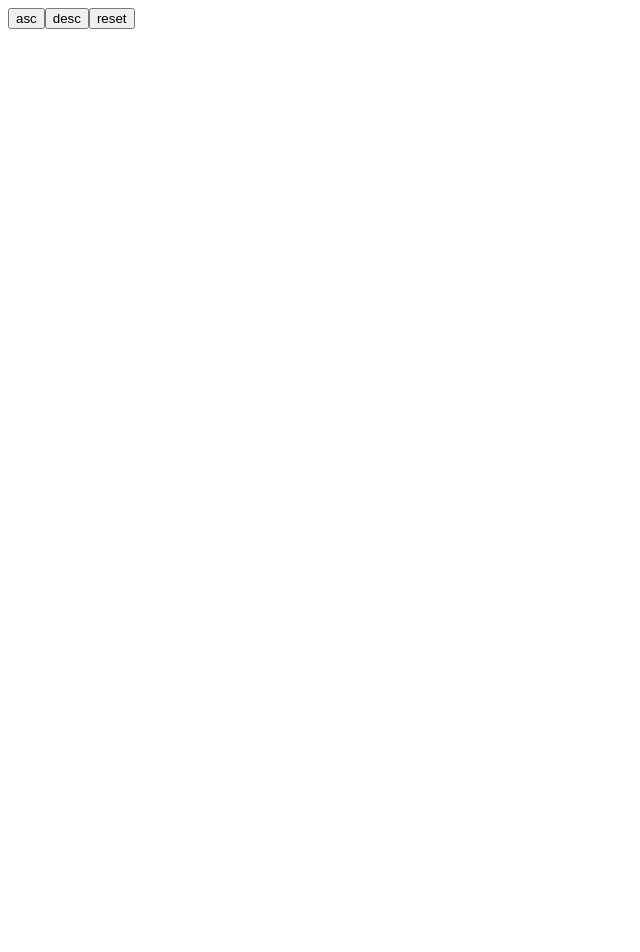
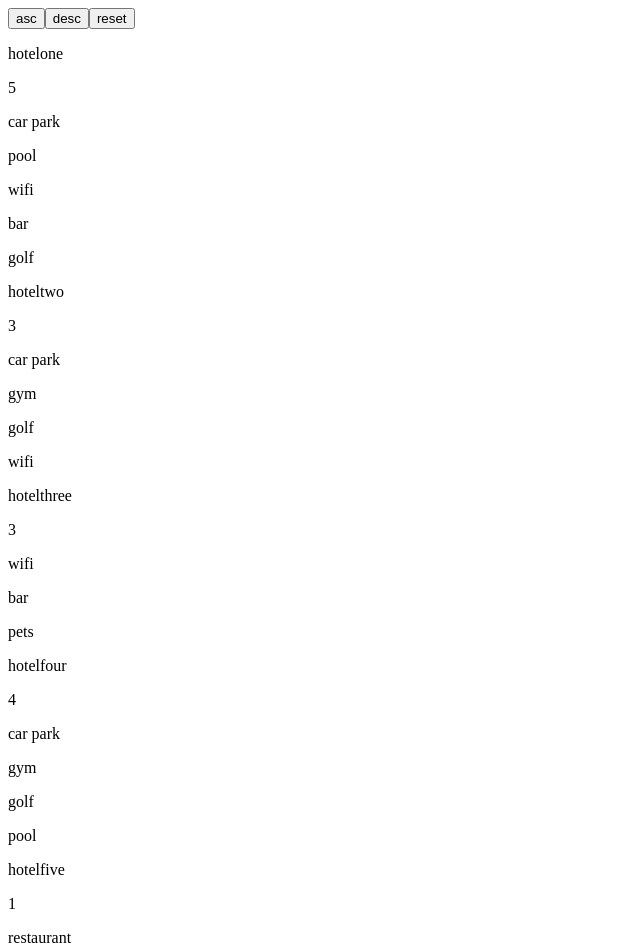
Before and after one commit to s-Hale/file-tree, a React (Create React App) app: page / in a window 1280 px wide. Shown: the top 952 px of the page, without its empty margins (0-640 px from the left). Before the commit the page ends 800 px from the top, so only its background shows below. Built offline with nearby package versions, Linux system fonts and the light colour scheme.

Commit message:
Implement Cards Component

```diff
--- a/src/App.jsx
+++ b/src/App.jsx
@@ -2,13 +2,19 @@ import React, { Component } from 'react';
 import './App.css';
 import Buttons from './components/Buttons.jsx';
 import Cards from './components/Cards';
+import hotelData from './hotelData';
 
 class App extends Component {
+  constructor(props) {
+    super(props);
+    this.originalData = hotelData;
+    this.state = { data: this.originalData };
+  }
   render() {
     return (
       <div className="App">
       <Buttons />
-      <Cards />
+      <Cards data={this.state.data}/>
       </div>
     );
   }
--- a/src/components/Cards.jsx
+++ b/src/components/Cards.jsx
@@ -5,8 +5,18 @@ import React from 'react';
 class Cards extends React.Component {
 
   render() {
+    const { data } = this.props;
     return (
       <div className="cards-wrapper">
+        {data.map((data, i) => (
+          <div className="card">
+            <p className="hotel-name">{data.name}</p>
+            <p className="hotel-rating">{data.starRating}</p>
+            <div className="facilities-wrapper">
+              {data.facilities.map(each => <p className="facility-indiv">{each}</p>)}
+            </div>
+          </div>
+        ))}
       </div>
     );
   }
--- /dev/null
+++ b/src/hotelData.js
@@ -0,0 +1,41 @@
+
+const hotelData = [
+  {
+    name: "hotelone",
+    starRating: 5,
+    facilities: ["car park", "pool", "wifi", "bar", "golf"],
+    img: "https://www.dropbox.com/s/8qoe2ekotussnc0/bedsmol.jpg?raw=1"
+  },
+  {
+    name: "hoteltwo",
+    starRating: 3,
+    facilities: ["car park", "gym", "golf", "wifi"],
+    img: "https://www.dropbox.com/s/8qoe2ekotussnc0/bedsmol.jpg?raw=1"
+  },
+  {
+    name: "hotelthree",
+    starRating: 3,
+    facilities: ["wifi", "bar", "pets"],
+    img: "https://www.dropbox.com/s/8qoe2ekotussnc0/bedsmol.jpg?raw=1"
+  },
+  {
+    name: "hotelfour",
+    starRating: 4,
+    facilities: ["car park", "gym", "golf", "pool"],
+    img: "https://www.dropbox.com/s/8qoe2ekotussnc0/bedsmol.jpg?raw=1"
+  },
+  {
+    name: "hotelfive",
+    starRating: 1,
+    facilities: ["restaurant", "gym", "pets"],
+    img: "https://www.dropbox.com/s/8qoe2ekotussnc0/bedsmol.jpg?raw=1"
+  },
+  {
+    name: "hotelsix",
+    starRating: 2,
+    facilities: ["pool", "wifi", "bar", "golf", "pets"],
+    img: "https://www.dropbox.com/s/8qoe2ekotussnc0/bedsmol.jpg?raw=1"
+  }
+];
+
+export default hotelData;
```
Also changed, not shown: 1 other file (tests, documents, lock files or other folders).
